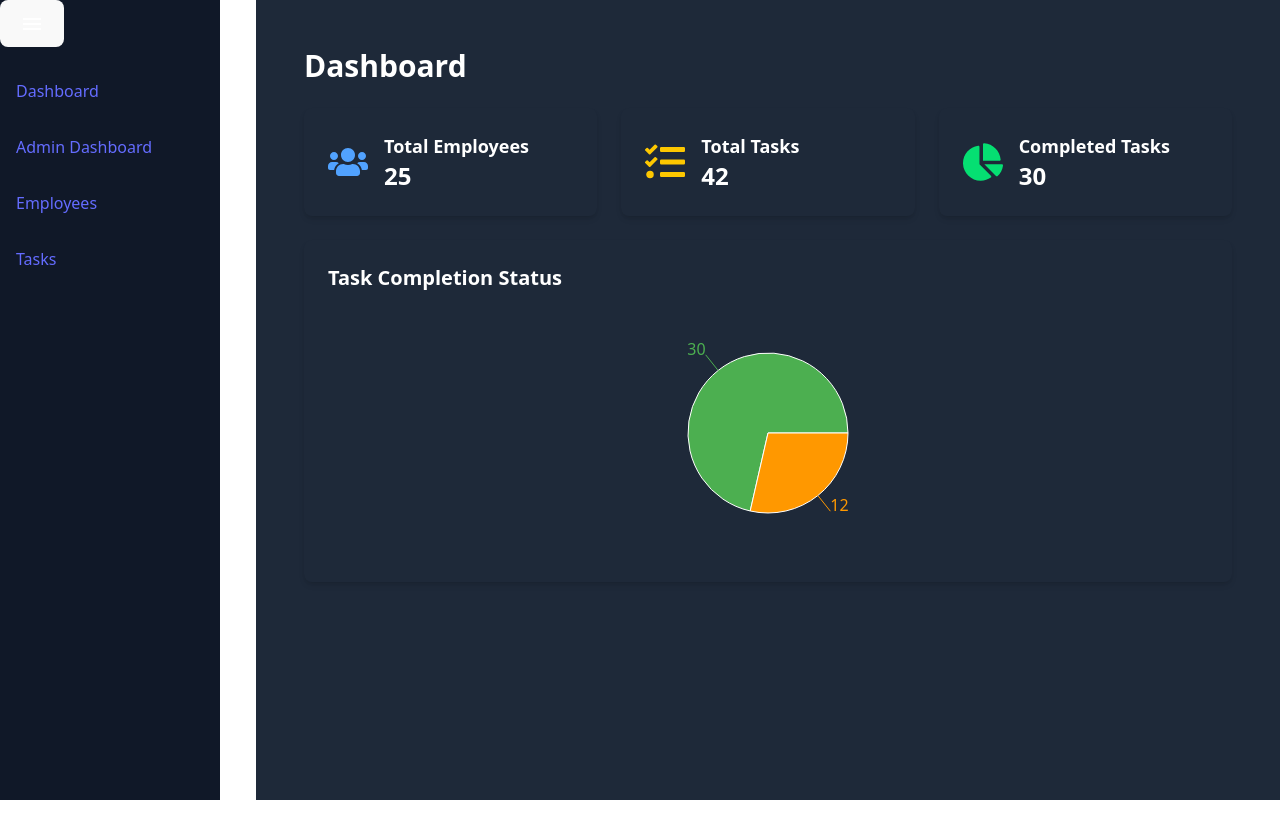
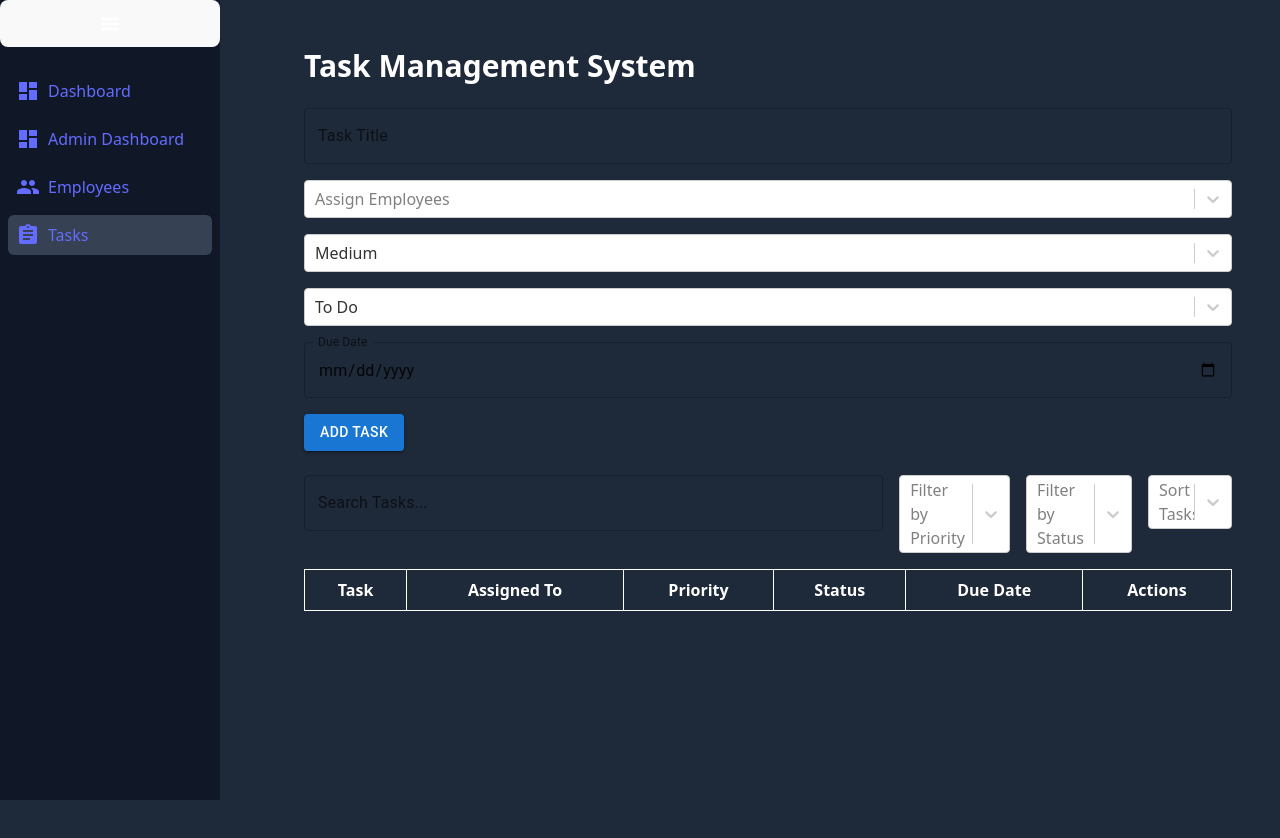
Before and after one commit to Himanshu817324/EmployeeSystem, a React (Vite) app: page /tasks in a window 1280 px wide. Before the commit this address led to /. Shown: the top 838 px of the page. Before the commit the page ends 800 px from the top, so only its background shows below. Built offline with nearby package versions, Linux system fonts and the light colour scheme.

Commit message:
updated tasks page and minor changes in sidebar

```diff
--- a/package.json
+++ b/package.json
@@ -12,6 +12,7 @@
   "dependencies": {
     "@emotion/react": "^11.14.0",
     "@emotion/styled": "^11.14.0",
+    "@hello-pangea/dnd": "^18.0.1",
     "@mui/icons-material": "^6.4.7",
     "@mui/material": "^6.4.7",
     "@react-three/fiber": "^9.1.0",
@@ -21,6 +22,7 @@
     "react-dom": "^19.0.0",
     "react-icons": "^5.5.0",
     "react-router-dom": "^7.3.0",
+    "react-select": "^5.10.1",
     "recharts": "^2.15.1",
     "tailwindcss": "^4.0.14",
     "three": "^0.174.0"
--- a/src/Router.jsx
+++ b/src/Router.jsx
@@ -8,6 +8,7 @@ import EmployeeDashboard from "./pages/EmployeeDashboard";
 import Employees from "./pages/Employees";
 import Tasks from "./pages/Tasks";
 import { useAuth } from "./context/AuthContext";
+import { useState } from "react";
 import "./App.css";
 
 function AppRouter() {
@@ -20,33 +21,38 @@ function AppRouter() {
   );
 }
 
-// Layout with Fixed Sidebar & Proper Content Alignment
+// Layout with Fixed Sidebar & Dynamic Content Alignment
 const MainLayout = () => {
   const { user } = useAuth(); // Get user role
+  const [isSidebarOpen, setIsSidebarOpen] = useState(true); // Sidebar state
 
   return (
-    <div className="flex min-h-screen">
+    <div className="flex min-h-screen bg-gray-800">
       {/* Sidebar */}
-      <Sidebar role={user?.role} />
+      <Sidebar isOpen={isSidebarOpen} toggleSidebar={() => setIsSidebarOpen(!isSidebarOpen)} />
 
-      {/* Main Content - Ensuring it starts after the sidebar */}
-      <div className="flex-1 p-6 bg-gray-800 text-gray-900 ml-64">
+      {/* Main Content - Adjust margin dynamically */}
+      <div
+        className={`p-6 transition-all duration-300 flex-1 ${isSidebarOpen ? "ml-64" : "ml-20"
+          }`}
+      >
         <Routes>
           <Route path="/" element={<Dashboard />} />
 
           {/* Admin Routes */}
           <Route path="/admin" element={<ProtectedRoute role="admin"><AdminDashboard /></ProtectedRoute>} />
           <Route path="/employees" element={<ProtectedRoute role="admin"><Employees /></ProtectedRoute>} />
+          <Route path="/tasks" element={<ProtectedRoute role="admin"><Tasks /></ProtectedRoute>} />
 
           {/* Employee Routes */}
           <Route path="/employee" element={<ProtectedRoute role="employee"><EmployeeDashboard /></ProtectedRoute>} />
+          <Route path="/tasks" element={<ProtectedRoute role="employee"><Tasks /></ProtectedRoute>} />
+        </Routes>
 
-          {/* Shared Tasks Route */}
-          <Route path="/tasks" element={<ProtectedRoute role={["admin", "employee"]}><Tasks /></ProtectedRoute>} />
-        </Routes>
       </div>
     </div>
   );
 };
 
+
 export default AppRouter;
--- a/src/components/Sidebar.jsx
+++ b/src/components/Sidebar.jsx
@@ -1,66 +1,53 @@
-import React, { useState } from "react";
-import { Link } from "react-router-dom";
-// eslint-disable-next-line no-unused-vars
-import { motion, AnimatePresence } from "framer-motion";
-import { useAuth } from "../context/AuthContext";
-import { Menu as MenuIcon } from "@mui/icons-material";
+import React from "react";
+import { NavLink } from "react-router-dom";
+import { Menu as MenuIcon, Dashboard, People, Assignment } from "@mui/icons-material";
+import { motion } from "framer-motion";
 
-const Sidebar = () => {
-  const { userRole } = useAuth();
-  const [isOpen, setIsOpen] = useState(true);
-
+const Sidebar = ({ isOpen, toggleSidebar }) => {
   const menuItems = [
-    { path: "/", label: "Dashboard" },
-    ...(userRole === "admin"
-      ? [
-        { path: "/admin", label: "Admin Dashboard" },
-        { path: "/employees", label: "Employees" },
-        { path: "/tasks", label: "Tasks" },
-      ]
-      : [
-        { path: "/employee", label: "Employee Dashboard" },
-        { path: "/tasks", label: "My Tasks" },
-      ]),
+    { path: "/", label: "Dashboard", icon: <Dashboard /> },
+    { path: "/admin", label: "Admin Dashboard", icon: <Dashboard /> },
+    { path: "/employees", label: "Employees", icon: <People /> },
+    { path: "/tasks", label: "Tasks", icon: <Assignment /> },
   ];
 
   return (
     <motion.div
-      className="bg-gray-900 text-white h-screen fixed top-0 left-0 z-50 transition-all"
+      className="bg-gray-900 text-white h-screen fixed top-0 left-0 z-50 flex flex-col transition-all"
       animate={{ width: isOpen ? 220 : 60 }}
+      transition={{ duration: 0.2, ease: "easeInOut" }} // Faster transition
     >
       {/* Toggle Button */}
       <motion.button
         className="p-3"
-        onClick={() => setIsOpen(!isOpen)}
+        onClick={toggleSidebar}
         whileTap={{ scale: 0.9 }}
       >
         <MenuIcon />
       </motion.button>
 
-      {/* Sidebar Menu with Animation */}
-      <AnimatePresence>
-        {isOpen && (
-          <motion.ul
-            className="mt-4 space-y-4 p-2"
-            initial={{ opacity: 0, x: -20 }}
-            animate={{ opacity: 1, x: 0 }}
-            exit={{ opacity: 0, x: -20 }}
-            transition={{ duration: 0.3 }}
+      {/* Sidebar Menu */}
+      <ul className="mt-4 space-y-2 p-2">
+        {menuItems.map((item) => (
+          <NavLink
+            key={item.path}
+            to={item.path}
+            className={({ isActive }) =>
+              `flex items-center p-2 rounded-md transition-all
+              ${isActive ? "bg-gray-700" : "hover:bg-gray-800"}`
+            }
           >
-            {menuItems.map((item) => (
-              <motion.li
-                key={item.path}
-                whileHover={{ scale: 1.05 }}
-                whileTap={{ scale: 0.95 }}
-              >
-                <Link to={item.path} className="hover:text-gray-400 block p-2">
-                  {item.label}
-                </Link>
-              </motion.li>
-            ))}
-          </motion.ul>
-        )}
-      </AnimatePresence>
+            {item.icon}
+            <motion.span
+              className={`ml-2 ${!isOpen && "hidden"}`} // Hide text when collapsed
+              animate={{ opacity: isOpen ? 1 : 0 }}
+              transition={{ duration: 0.2 }}
+            >
+              {item.label}
+            </motion.span>
+          </NavLink>
+        ))}
+      </ul>
     </motion.div>
   );
 };
--- a/src/pages/Tasks.jsx
+++ b/src/pages/Tasks.jsx
@@ -1,135 +1,257 @@
-import React, { useState } from "react";
-// eslint-disable-next-line no-unused-vars
-import { motion, AnimatePresence } from "framer-motion";
-import { Button } from "@mui/material";
+import React, { useState, useEffect } from "react";
+import Select from "react-select";
+import { Button, TextField } from "@mui/material";
+import { motion } from "framer-motion";
+
+const employees = [
+  { value: "John Doe", label: "John Doe" },
+  { value: "Jane Smith", label: "Jane Smith" },
+  { value: "Michael Johnson", label: "Michael Johnson" },
+];
+
+const statusOptions = [
+  { value: "To Do", label: "To Do" },
+  { value: "In Progress", label: "In Progress" },
+  { value: "Completed", label: "Completed" },
+];
+
+const priorityOptions = [
+  { value: "Low", label: "Low" },
+  { value: "Medium", label: "Medium" },
+  { value: "High", label: "High" },
+];
 
 const Tasks = () => {
-  const [tasks, setTasks] = useState([
-    { id: 1, title: "Design Employee Dashboard", completed: false },
-    { id: 2, title: "Integrate Task API", completed: true },
-  ]);
+  const [tasks, setTasks] = useState([]);
+  const [editingTask, setEditingTask] = useState(null);
+  const [search, setSearch] = useState("");
+  const [priorityFilter, setPriorityFilter] = useState(null);
+  const [statusFilter, setStatusFilter] = useState(null);
+  const [sortBy, setSortBy] = useState(null);
 
-  const [newTask, setNewTask] = useState("");
-  const [editing, setEditing] = useState(null);
+  // Form Fields
+  const [taskTitle, setTaskTitle] = useState("");
+  const [assignedTo, setAssignedTo] = useState([]);
+  const [priority, setPriority] = useState(priorityOptions[1]);
+  const [status, setStatus] = useState(statusOptions[0]);
+  const [dueDate, setDueDate] = useState("");
 
-  // Add Task
-  const addTask = () => {
-    if (newTask.trim()) {
-      setTasks([...tasks, { id: Date.now(), title: newTask, completed: false }]);
-      setNewTask("");
+  // Load tasks from localStorage
+  useEffect(() => {
+    const savedTasks = JSON.parse(localStorage.getItem("tasks")) || [];
+    setTasks(savedTasks);
+  }, []);
+
+  // Save tasks to localStorage
+  useEffect(() => {
+    localStorage.setItem("tasks", JSON.stringify(tasks));
+  }, [tasks]);
+
+  // Add or Update Task
+  const handleTask = () => {
+    if (taskTitle.trim()) {
+      if (editingTask) {
+        // Update Task
+        setTasks(tasks.map(task =>
+          task.id === editingTask ? {
+            ...task,
+            title: taskTitle,
+            assignedTo: assignedTo.map(e => e.value),
+            priority: priority.value,
+            status: status.value,
+            dueDate,
+          } : task
+        ));
+      } else {
+        // Add New Task
+        const newTask = {
+          id: Date.now(),
+          title: taskTitle,
+          assignedTo: assignedTo.map(e => e.value),
+          priority: priority.value,
+          status: status.value,
+          dueDate,
+          comments: [],
+        };
+        setTasks([...tasks, newTask]);
+      }
+      resetForm();
     }
   };
 
   // Edit Task
-  const editTask = (id) => {
-    const task = tasks.find((t) => t.id === id);
-    setEditing(id);
-    setNewTask(task.title);
-  };
-
-  // Update Task
-  const updateTask = () => {
-    setTasks(tasks.map((task) => (task.id === editing ? { ...task, title: newTask } : task)));
-    setEditing(null);
-    setNewTask("");
+  const editTask = (task) => {
+    setEditingTask(task.id);
+    setTaskTitle(task.title);
+    setAssignedTo(employees.filter(e => task.assignedTo.includes(e.value)));
+    setPriority(priorityOptions.find(p => p.value === task.priority));
+    setStatus(statusOptions.find(s => s.value === task.status));
+    setDueDate(task.dueDate);
   };
 
   // Delete Task
   const deleteTask = (id) => {
-    setTasks(tasks.filter((task) => task.id !== id));
+    setTasks(tasks.filter(task => task.id !== id));
   };
 
-  // Toggle Task Completion
-  const toggleTask = (id) => {
-    setTasks(
-      tasks.map((task) => (task.id === id ? { ...task, completed: !task.completed } : task))
-    );
+  // Reset Form
+  const resetForm = () => {
+    setEditingTask(null);
+    setTaskTitle("");
+    setAssignedTo([]);
+    setPriority(priorityOptions[1]);
+    setStatus(statusOptions[0]);
+    setDueDate("");
   };
 
+  // Filter Tasks
+  let filteredTasks = tasks.filter(task =>
+    task.title.toLowerCase().includes(search.toLowerCase())
+  );
+
+  if (priorityFilter) {
+    filteredTasks = filteredTasks.filter(task => task.priority === priorityFilter.value);
+  }
+
+  if (statusFilter) {
+    filteredTasks = filteredTasks.filter(task => task.status === statusFilter.value);
+  }
+
+  // Sort Tasks
+  if (sortBy === "priority") {
+    filteredTasks.sort((a, b) => {
+      const priorityOrder = { High: 1, Medium: 2, Low: 3 };
+      return priorityOrder[a.priority] - priorityOrder[b.priority];
+    });
+  } else if (sortBy === "dueDate") {
+    filteredTasks.sort((a, b) => new Date(a.dueDate) - new Date(b.dueDate));
+  }
+
   return (
-    <div className="p-6 bg-gray-800 min-h-screen text-gray-200">
-      {/* Page Title */}
+    <div className="p-6 bg-gray-800 min-h-screen text-white">
       <motion.h2
-        className="text-3xl font-bold mb-6 text-white"
+        className="text-3xl font-bold mb-6"
         initial={{ opacity: 0, y: -20 }}
         animate={{ opacity: 1, y: 0 }}
         transition={{ duration: 0.5 }}
       >
-        Task Management
+        Task Management System
       </motion.h2>
 
-      {/* Task Input */}
-      <motion.div
-        className="mb-6 flex gap-2"
-        initial={{ opacity: 0, y: -10 }}
-        animate={{ opacity: 1, y: 0 }}
-        transition={{ duration: 0.5 }}
-      >
-        <input
-          type="text"
-          placeholder="Enter Task"
-          value={newTask}
-          onChange={(e) => setNewTask(e.target.value)}
-          className="p-2 bg-gray-800 text-white border border-gray-600 rounded-md"
+      {/* Task Form */}
+      <div className="mb-6 flex flex-col gap-4">
+        <TextField
+          label="Task Title"
+          value={taskTitle}
+          onChange={(e) => setTaskTitle(e.target.value)}
+          fullWidth
+        />
+        <Select
+          options={employees}
+          isMulti
+          placeholder="Assign Employees"
+          value={assignedTo}
+          onChange={setAssignedTo}
+          className="text-black"
+        />
+        <Select
+          options={priorityOptions}
+          placeholder="Select Priority"
+          value={priority}
+          onChange={setPriority}
+          className="text-black"
+        />
+        <Select
+          options={statusOptions}
+          placeholder="Select Status"
+          value={status}
+          onChange={setStatus}
+          className="text-black"
+        />
+        <TextField
+          type="date"
+          label="Due Date"
+          InputLabelProps={{ shrink: true }}
+          value={dueDate}
+          onChange={(e) => setDueDate(e.target.value)}
         />
         <motion.div whileTap={{ scale: 0.9 }}>
-          {editing ? (
-            <Button variant="contained" color="secondary" onClick={updateTask}>
-              Update
-            </Button>
-          ) : (
-            <Button variant="contained" color="primary" onClick={addTask}>
-              Add
-            </Button>
-          )}
+          <Button
+            variant="contained"
+            color={editingTask ? "secondary" : "primary"}
+            onClick={handleTask}
+          >
+            {editingTask ? "Update Task" : "Add Task"}
+          </Button>
         </motion.div>
-      </motion.div>
+      </div>
+
+      {/* Search & Filters */}
+      <div className="flex gap-4 mb-4">
+        <TextField
+          label="Search Tasks..."
+          value={search}
+          onChange={(e) => setSearch(e.target.value)}
+          fullWidth
+        />
+        <Select
+          options={priorityOptions}
+          placeholder="Filter by Priority"
+          value={priorityFilter}
+          onChange={setPriorityFilter}
+          isClearable
+          className="text-black"
+        />
+        <Select
+          options={statusOptions}
+          placeholder="Filter by Status"
+          value={statusFilter}
+          onChange={setStatusFilter}
+          isClearable
+          className="text-black"
+        />
+        <Select
+          options={[
+            { value: "priority", label: "Sort by Priority" },
+            { value: "dueDate", label: "Sort by Due Date" },
+          ]}
+          placeholder="Sort Tasks"
+          value={sortBy}
+          onChange={(option) => setSortBy(option ? option.value : null)}
+          isClearable
+          className="text-black"
+        />
+      </div>
 
       {/* Task List */}
-      <div className="grid grid-cols-1 md:grid-cols-2 lg:grid-cols-3 gap-4">
-        <AnimatePresence>
-          {tasks.map((task) => (
-            <motion.div
-              key={task.id}
-              className={`p-4 rounded-lg shadow-lg border border-gray-700 ${task.completed ? "bg-green-700 text-white" : "bg-gray-800 text-gray-200"
-                }`}
-              initial={{ opacity: 0, scale: 0.8, x: -50 }}
-              animate={{ opacity: 1, scale: 1, x: 0 }}
-              exit={{ opacity: 0, scale: 0.5, x: 50 }}
-              transition={{ duration: 0.3 }}
-              whileHover={{ scale: 1.02 }}
-            >
-              <h3 className="text-lg font-semibold">{task.title}</h3>
-              <p className="text-sm opacity-80">
-                Status: {task.completed ? "Completed ✅" : "Pending ❌"}
-              </p>
-              <div className="mt-2 flex gap-2">
-                <motion.div whileTap={{ scale: 0.9 }}>
-                  <Button
-                    variant="contained"
-                    style={{
-                      backgroundColor: task.completed ? "#10B981" : "#F59E0B",
-                      color: "#fff",
-                    }}
-                    onClick={() => toggleTask(task.id)}
-                  >
-                    {task.completed ? "Undo" : "Complete"}
-                  </Button>
-                </motion.div>
-                <motion.div whileTap={{ scale: 0.9 }}>
-                  <Button variant="contained" color="info" onClick={() => editTask(task.id)}>
-                    Edit
-                  </Button>
-                </motion.div>
-                <motion.div whileTap={{ scale: 0.9 }}>
-                  <Button variant="contained" color="error" onClick={() => deleteTask(task.id)}>
-                    Delete
-                  </Button>
-                </motion.div>
-              </div>
-            </motion.div>
-          ))}
-        </AnimatePresence>
+      <div className="overflow-x-auto">
+        <table className="w-full border-collapse border border-gray-700">
+          <thead className="bg-gray-800">
+            <tr>
+              <th className="border p-2">Task</th>
+              <th className="border p-2">Assigned To</th>
+              <th className="border p-2">Priority</th>
+              <th className="border p-2">Status</th>
+              <th className="border p-2">Due Date</th>
+              <th className="border p-2">Actions</th>
+            </tr>
+          </thead>
+          <tbody>
+            {filteredTasks.map((task) => (
+              <tr key={task.id} className="bg-gray-800">
+                <td className="border p-2">{task.title}</td>
+                <td className="border p-2">{task.assignedTo.join(", ")}</td>
+                <td className="border p-2">{task.priority}</td>
+                <td className="border p-2">{task.status}</td>
+                <td className="border p-2">{task.dueDate}</td>
+                <td className="border p-2">
+                  <Button onClick={() => editTask(task)}>Edit</Button>
+                  <Button onClick={() => deleteTask(task.id)} color="error">Delete</Button>
+                </td>
+              </tr>
+            ))}
+          </tbody>
+        </table>
       </div>
     </div>
   );
```
Also changed, not shown: 1 other file (tests, documents, lock files or other folders).
